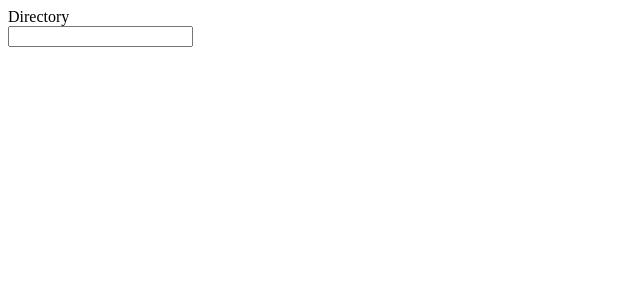
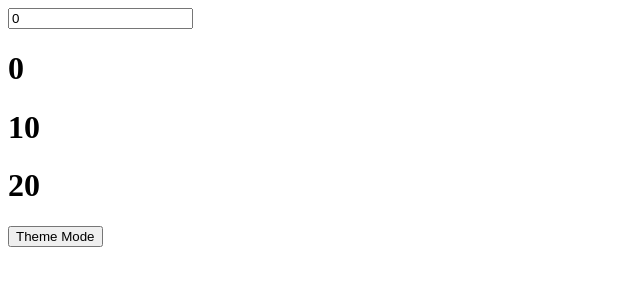
Before and after one commit to AkshayChavhan/react-hooks, a React (Create React App) app: page / in a window 1280 px wide. Shown: the top 300 px of the page, without its empty margins (0-640 px from the left). Built offline with nearby package versions, Linux system fonts and the light colour scheme.

Commit message:
Usecallback sample code

```diff
--- a/src/App.js
+++ b/src/App.js
@@ -1,4 +1,5 @@
 import StateHookSample from './Hook/StateHookSample';
+import UseCallbackSampleCode from './Hook/useCallback/UseCallbackSampleCode';
 import ContextSample from './Hook/useContex/ContextSample';
 import UseEffectComponentSample from "./Hook/useEffect/useEffectComponentSample";
 import UseMemoHookSample from './Hook/useMemo/UseMemoHookSample';
@@ -17,7 +18,8 @@ function App() {
       {/* <UseRefHookSample /> */}
       {/* <ContextSample /> */}
       {/* <UseReducerSampleCode /> */}
-      <UseReducerSampleCodeTodo2 />
+      {/* <UseReducerSampleCodeTodo2 /> */}
+      <UseCallbackSampleCode />
     </div>
   );
 }
--- /dev/null
+++ b/src/Hook/useCallback/UseCallbackSampleCode.js
@@ -0,0 +1,52 @@
+import React, { useCallback, useEffect, useState } from 'react'
+
+export default function UseCallbackSampleCode() {
+
+    const [dark, setDark] = useState(false);
+    const [count, setCount] = useState(0);
+
+    const handleChangeTheme = useCallback(() => {
+        if (dark) setDark(false);
+        else setDark(true);
+    }, [dark])
+    // here we can find that List component are gettting rerender as we change theme which is not correct
+    // const getCountVal = () => {
+    //     return [count, count + 10, count + 20]
+    // }
+    const getCountVal = useCallback(() => {
+        return [count, count + 10, count + 20]
+    },[count])
+
+    const themeStyle = {
+        backgroundColor: dark ? '#342f57' : "#fff",
+        color: dark ? "white" : "black"
+    }
+
+    return (
+        <>
+            <div style={themeStyle}>
+                <input onChange={(e) => setCount(e.target.value)} value={count} type='number' />
+                <List getCountVal={getCountVal} />
+                <button onClick={handleChangeTheme}>Theme Mode</button>
+            </div>
+        </>
+    )
+}
+
+const List = ({ getCountVal }) => {
+
+    const [item, setItem] = useState([]);
+
+    useEffect(() => {
+        const countValues = getCountVal();
+        setItem(countValues);
+    }, [getCountVal])
+
+    console.log("item==>", item);
+
+    return (
+        <>
+            {item.map((p) => <h1>{p}</h1>)}
+        </>
+    )
+}
```
